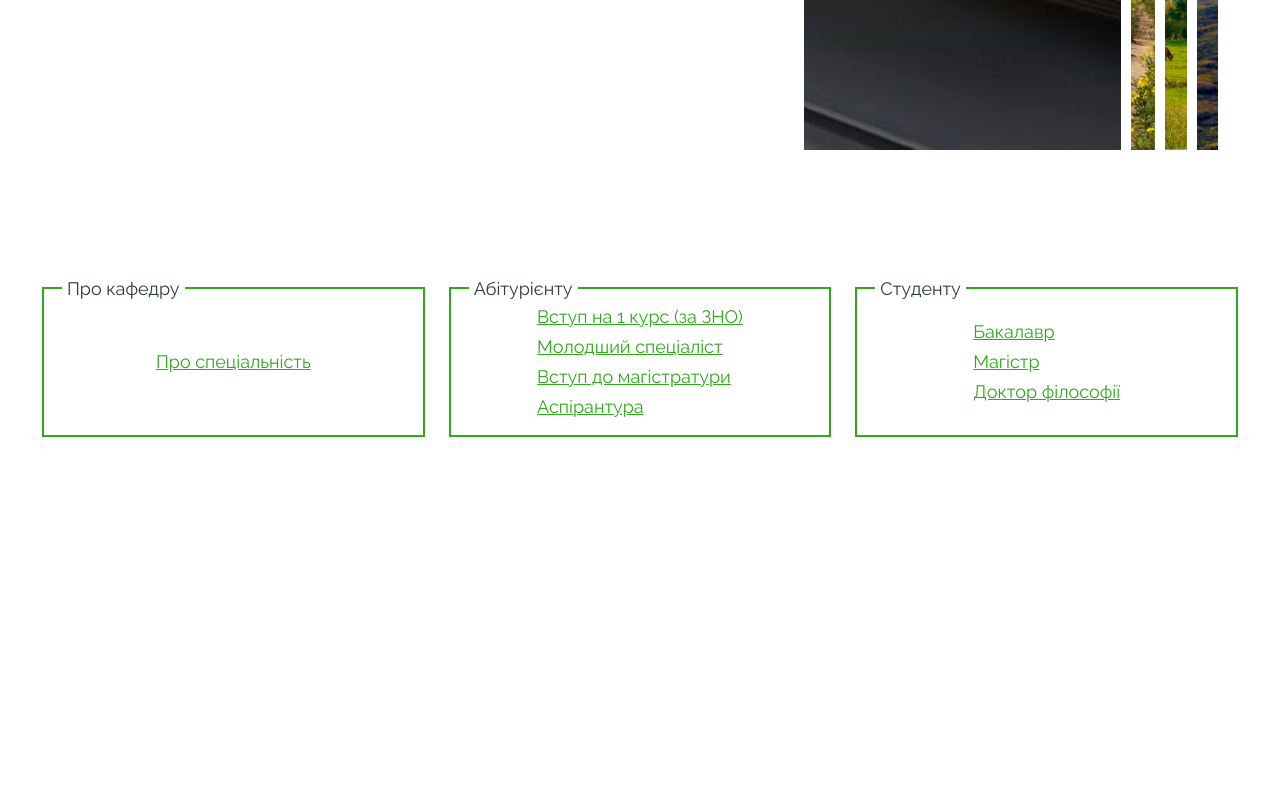
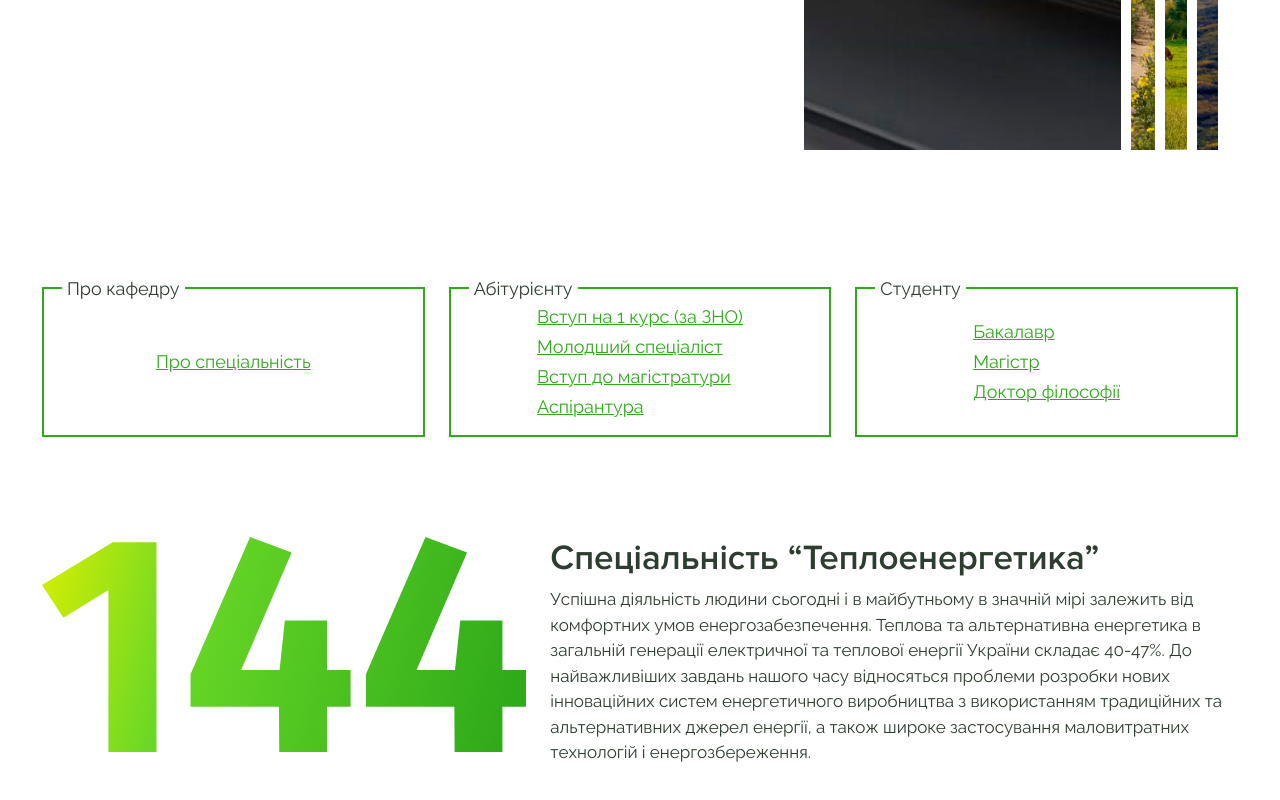
Before and after one commit to alinapavlyuk/tef, a plain HTML site: page index.html in a window 1280 px wide. Shown: the part 615-1415 px from the top of the page. Before the commit the page ends 1152 px from the top, so only its background shows below. Drawn offline with nearby package versions, Linux system fonts and the light colour scheme.

Commit message:
Added major presentation

```diff
--- a/index.html
+++ b/index.html
@@ -117,6 +117,21 @@
                     </div>
                 </div>
             </div>
+            <div class="row" style="margin-top: 100px;">
+                <div class="col-5">
+                    <img src="images/144.svg" style="max-width: 100%;" alt="144">
+                </div>
+                <div class="col-7 major-text">
+                    <h2 class="major-name">Спеціальність “Теплоенергетика”</h2>
+                    <p class="major-description">Успішна діяльність людини сьогодні і в
+                        майбутньому в значній мірі залежить від комфортних умов енергозабезпечення.
+                        Теплова та альтернативна енергетика в загальній генерації електричної та
+                        теплової енергії України складає 40-47%. До найважливіших завдань нашого
+                        часу відносяться проблеми розробки нових інноваційних систем енергетичного
+                        виробництва з використанням традиційних та альтернативних джерел енергії,
+                        а також широке застосування маловитратних технологій і енергозбереження.</p>
+                </div>
+            </div>
         </main>
     </div>
     <script src="src/script.js"></script>
--- a/src/styles.css
+++ b/src/styles.css
@@ -269,4 +269,24 @@ nav ul li a:hover {
 .main-menu a:hover {
     color: var(--grey);
 }
+
+.major-text {
+    display: flex;
+    flex-direction: column;
+    justify-content: space-between;
 }
+
+.major-name {
+    font-family: "Proxima Nova Semibold", sans-serif;
+    color: var(--grey);
+    font-size: 35px;
+    font-weight: 100;
+}
+
+.major-description {
+    margin: 0;
+    font-family: 'Raleway', sans-serif;
+    color: var(--grey);
+    font-size: 17px;
+    font-weight: lighter;
+}
```
Also changed, not shown: images/144.svg (added).
